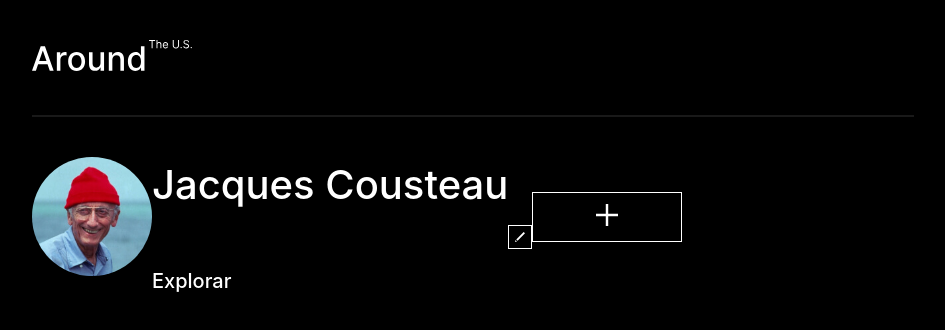
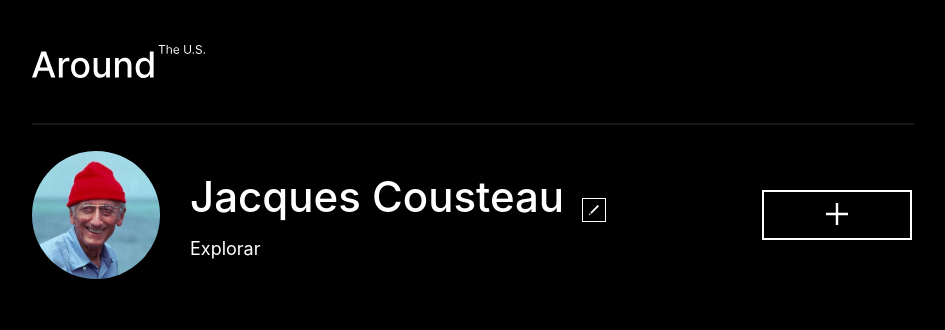
Before and after one commit to gabrieelrossini/web_project_4_ptbr, a plain HTML site: page index.html in a window 1280 px wide. Shown: the whole page, without its empty margins (168-1113 px from the left). Drawn offline with Linux system fonts and the light colour scheme.

Commit message:
talvez o header esteja finalmente finalizado, prestes a iniciar o html das demais sections e footer

```diff
--- a/index.html
+++ b/index.html
@@ -11,23 +11,23 @@
         <img class="header__img" src="./images/img-header.svg" alt="imagem que diz Around the U.S.">
         <div class="header__line"></div>
     </header>
-    <main class="main">
+    <main id="main">
         <section class="profile">
             <img class="profile__img" src="./images/img-profile.jpg" alt="um senhor de idade, com óculos e vestido de uma touca vermelha, sorrindo">
-            <div class="profile__data">
-                <p class="profile__name">Jacques Cousteau</p>
-                <button class="profile__edit">
-                    <img class="profile__pen" src="./images/img-edit.svg" alt="uma caneta que indica o local onde o usuário pode editar o perfil">
+            <div class="data">
+                <p class="data__name">Jacques Cousteau</p>
+                <button class="button__edit">
+                    <img src="./images/img-edit.svg" alt="uma caneta que indica o local onde o usuário pode editar o perfil">
                 </button>
-                <p class="profile__info">Explorar</p>
+                <p class="data__info">Explorar</p>
             </div>
             <div class="form">
                 <form class="form__container">
                     <p class="form__title"></p>
                 </form>
             </div>
-            <button class="profile__add">
-                <img class="profile__cross" src="./images/img-add.svg" alt="botão com uma cruz para indicar a possibilidade de adicionar um perfil">
+            <button class="button__add">
+                <img class="button__cross" src="./images/img-add.svg" alt="botão com uma cruz para indicar a possibilidade de adicionar um perfil">
             </button>
         </section>
         <section class="places">
--- a/pages/index.css
+++ b/pages/index.css
@@ -6,7 +6,6 @@
     background-color: #000000;
     max-width: 1280px;
     margin: 0 auto;
-    justify-content: center;
     display: flex;
     flex-wrap: wrap;
     flex-direction: column;
@@ -24,29 +23,23 @@
  */
 
 .header {
-    padding-top: 5vh;
-    padding-bottom: 5vh;
+    margin-top: 45px;
     width: 880px;
+    height: 74px;
 }
 
 .header__img {
-    width: 20vh
+    width: 173px;
+    height: 33px;
 }
 
 .header__line {
     width: 100%;
     border: 1px solid #545454;
     opacity: 0.3;
-    margin-top: 5vh;
+    margin-top: 41px;
 }
 
-/**
- * Definições main
- */
-
-.main {
-    width: 880px;
-}
 
 /**
  * Definições profile
@@ -57,57 +50,72 @@
     height: 120px;
     display: flex;
     align-items: center;
+    margin-top: 36px;
 }
 
 .profile__img {
     border-radius: 50%;
-    width: 15vh;
+    width: 128px;
 }
 
-.profile__data {
+/**
+ * Definições data
+ */
+
+.data {
     display: grid;
     grid-template-columns: repeat(2, auto);
     grid-template-rows: repeat(2, auto);
     align-items: end;
+    column-gap: 18px;
+    row-gap: 16px;
+    margin-left: 30px;
 }
 
-.profile__edit {
+.data__name {
+    color: #ffffff;
+    font-family:'Inter';
+    font-weight: 500;
+    font-size: 42px;
+    margin: 0;
+}
+
+.data__info {
+    color: #ffffff;
+    font-family:'Inter';
+    font-weight: 400;
+    font-size: 18px;
+    margin: 0;
+}
+
+/**
+ * Definições button
+ */
+
+ .button__edit {
     width: 24px;
     height: 24px;
     background-color: #000000;
     border: solid 1px #ffffff;
-    position: relative;
+    cursor: pointer;
 }
 
-.profile__name {
-    color: #ffffff;
-    font-family:'Inter';
-    font-weight: 500;
-    font-size: 5vh;
-    row: 1;
-}
-
-.profile__info {
-    color: #ffffff;
-    font-family:'Inter';
-    font-weight: 500;
-    font-size: 2.5vh;
-}
-
-.profile__add {
-    border: solid 1px #ffffff;
+.button__add {
+    border: solid 2px #ffffff;
     background-color: #000000;
     width: 150px;
     height: 50px;
+    cursor: pointer;
+    margin-left: auto;
 }
 
-.profile__cross {
+.button__cross {
     width: 22px;
     height: 22px;
 }
 
 /**
- * Definições
+ * Definições form
  */
 
 .form {
```
